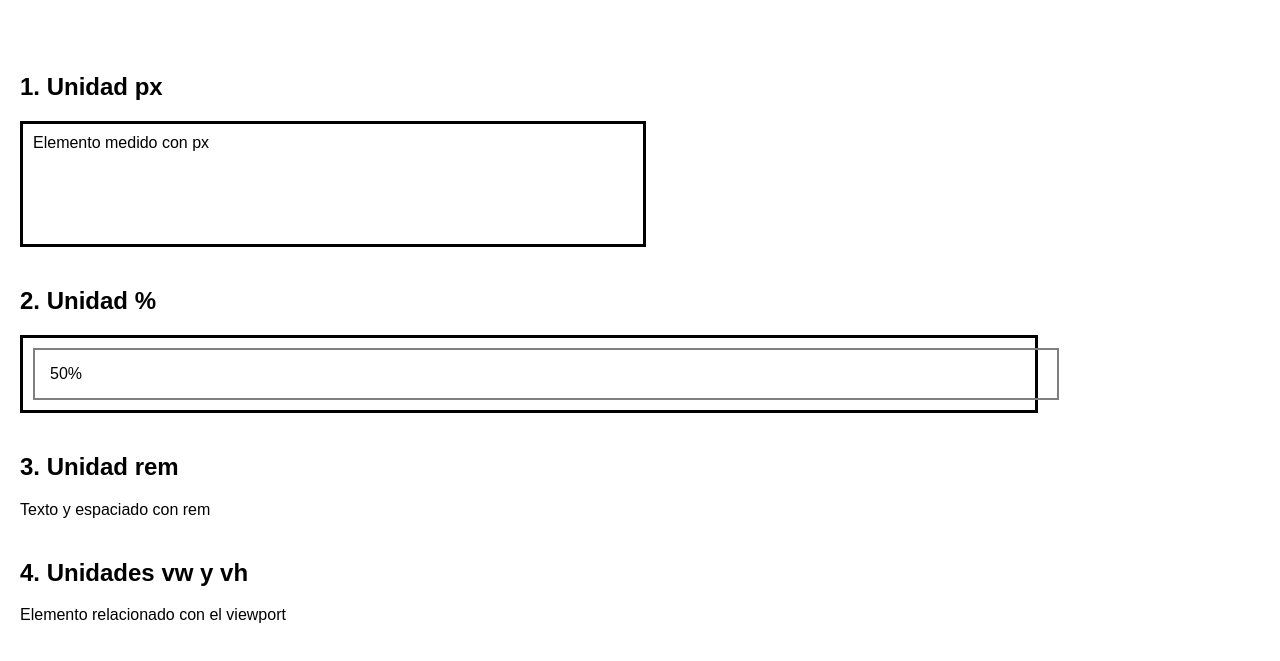
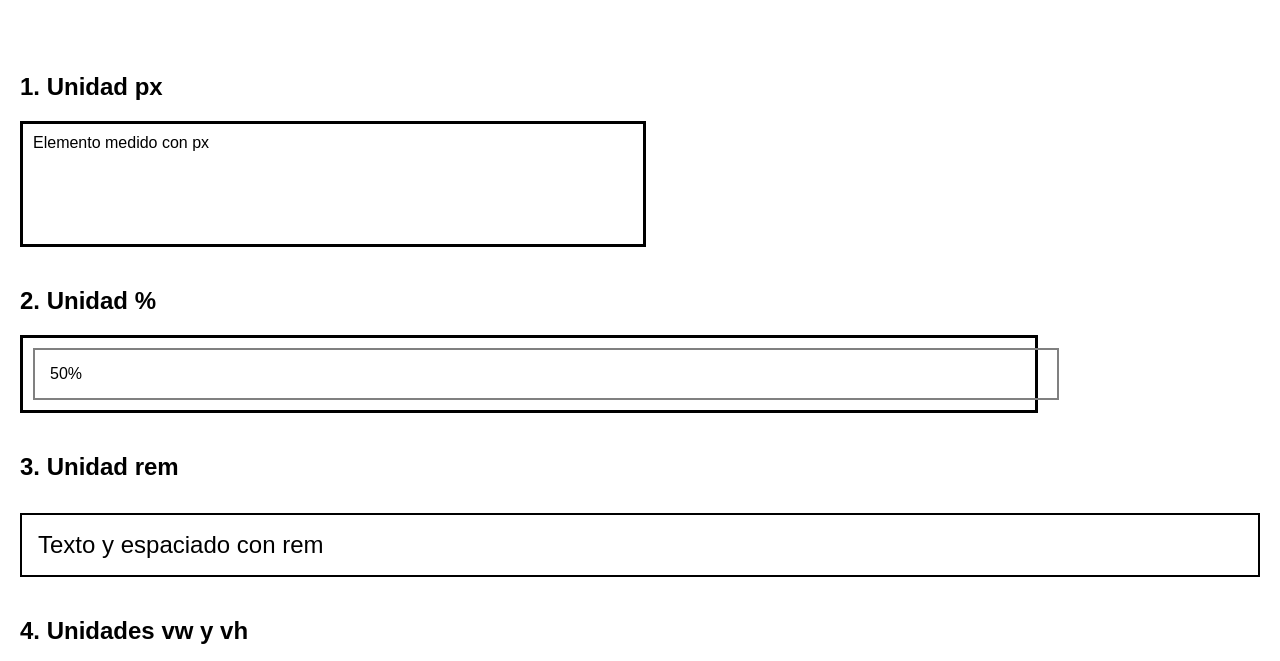
Before and after one commit to EmilioRomo935/Laboratorio-Unidades-CSS, a plain HTML site: page index.html in a window 1280 px wide. Shown: the part 121-782 px from the top of the page. Drawn offline with Linux system fonts and the light colour scheme.

Commit message:
Parte C unidad rem

```diff
--- a/css/estilos.css
+++ b/css/estilos.css
@@ -28,3 +28,11 @@ section {
     padding: 15px;
     border: 2px solid gray;
 }
+
+html {font-size: 16px; }
+.ejemplo-rem {
+    font-size: 1.5rem;
+    padding: 1rem;
+    margin-top: 2rem;
+    border: 2px solid black;
+}
```
